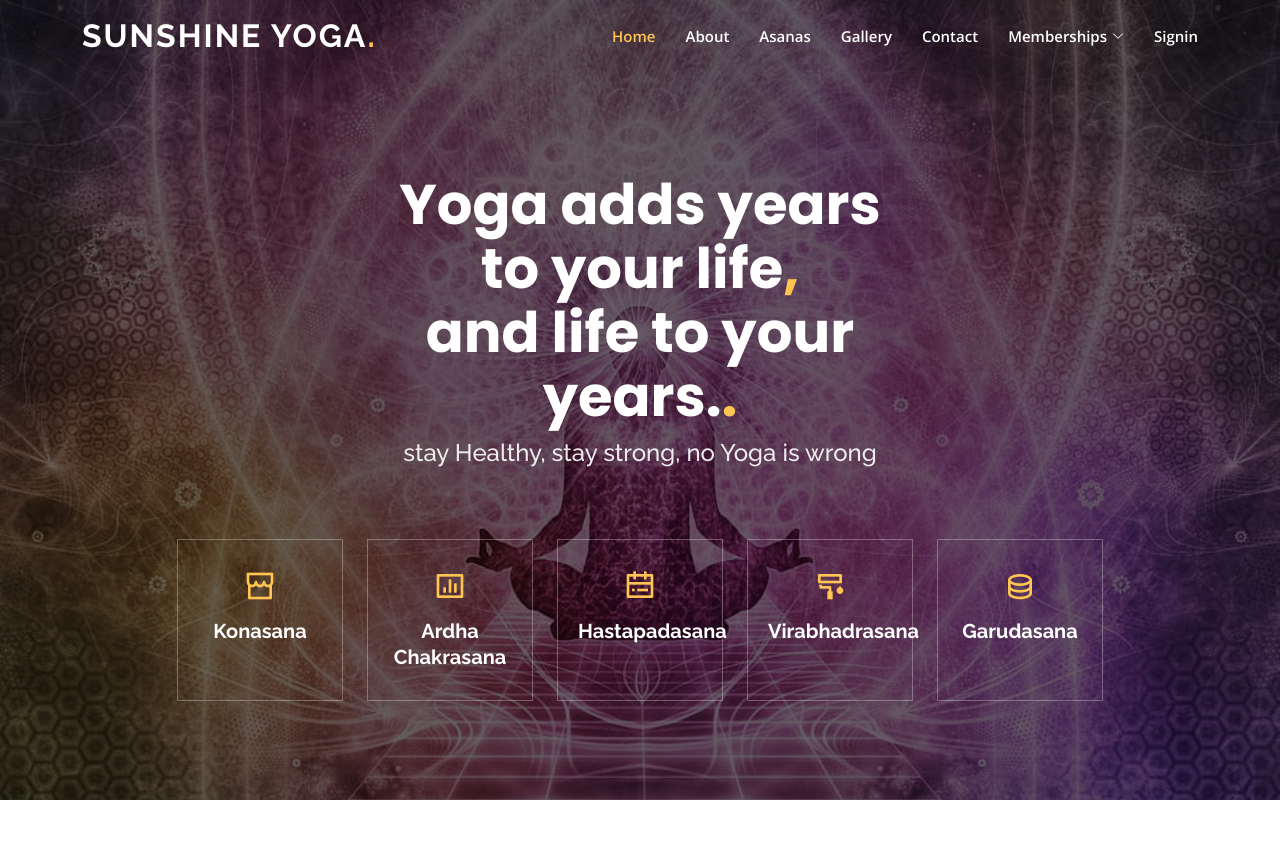
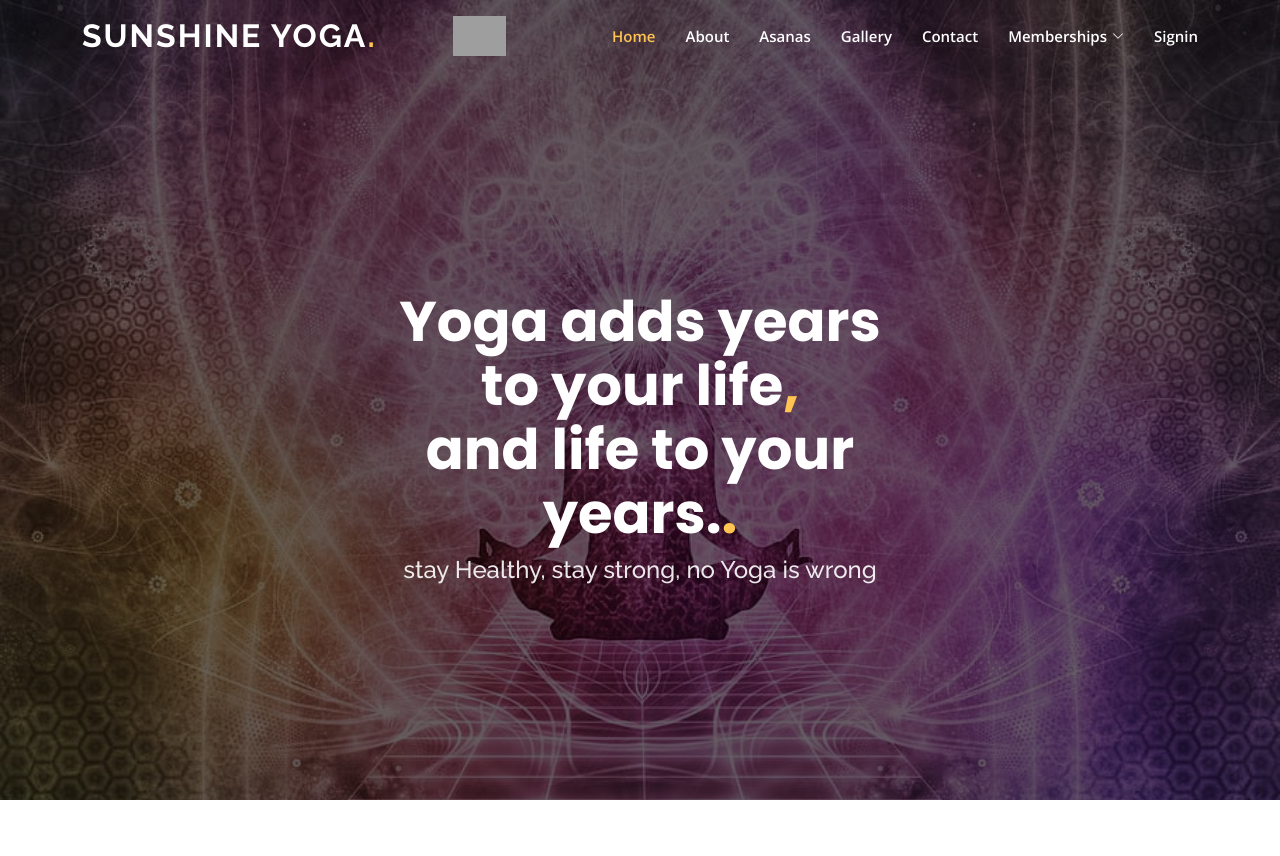
Before and after one commit to super126/template-for-online-yoga-training-center-for-sale, a Django app: page / in a window 1280 px wide. Shown: the top 856 px of the page. Run offline with Django 4.2, Linux system fonts and the light colour scheme; parts of the project's set-up code (start-up, migrations or seed data) failed here and were passed over; some libraries are stand-ins or nearby versions; grey boxes are pictures that could not be loaded.

Commit message:
removed icons

```diff
--- a/yogapro/evergreenyoga/templates/index.html
+++ b/yogapro/evergreenyoga/templates/index.html
@@ -39,7 +39,7 @@
 
       <h1 class="logo me-auto me-lg-0"><a href="/">SUNSHINE YOGA<span>.</span></a></h1>
       <!-- Uncomment below if you prefer to use an image logo -->
-      <!-- <a href="index.html" class="logo me-auto me-lg-0"><img src="static/assets/img/logo.png" alt="" class="img-fluid"></a>-->
+      <a href="index.html" class="logo me-auto me-lg-0"><img src="static/assets/img/logo.png" alt="" class="img-fluid"></a>
 
       <nav id="navbar" class="navbar order-last order-lg-0">
         <ul>
@@ -88,38 +88,7 @@
         </div>
       </div>
 
-      <div class="row gy-4 mt-5 justify-content-center" data-aos="zoom-in" data-aos-delay="250">
-        <div class="col-xl-2 col-md-4">
-          <div class="icon-box">
-            <i class="ri-store-line"></i>
-            <h3><a href="">Konasana</a></h3>
-          </div>
-        </div>
-        <div class="col-xl-2 col-md-4">
-          <div class="icon-box">
-            <i class="ri-bar-chart-box-line"></i>
-            <h3><a href="">Ardha Chakrasana</a></h3>
-          </div>
-        </div>
-        <div class="col-xl-2 col-md-4">
-          <div class="icon-box">
-            <i class="ri-calendar-todo-line"></i>
-            <h3><a href="">Hastapadasana</a></h3>
-          </div>
-        </div>
-        <div class="col-xl-2 col-md-4">
-          <div class="icon-box">
-            <i class="ri-paint-brush-line"></i>
-            <h3><a href="">Virabhadrasana</a></h3>
-          </div>
-        </div>
-        <div class="col-xl-2 col-md-4">
-          <div class="icon-box">
-            <i class="ri-database-2-line"></i>
-            <h3><a href="">Garudasana</a></h3>
-          </div>
-        </div>
-      </div>
+
 
     </div>
   </section><!-- End Hero -->
```
Also changed, not shown: yogapro/evergreenyoga/db.sqlite3.
